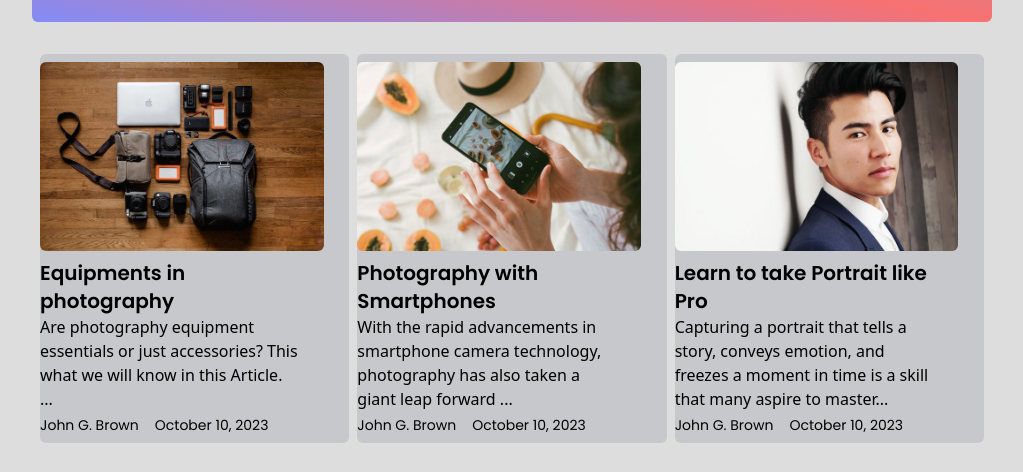
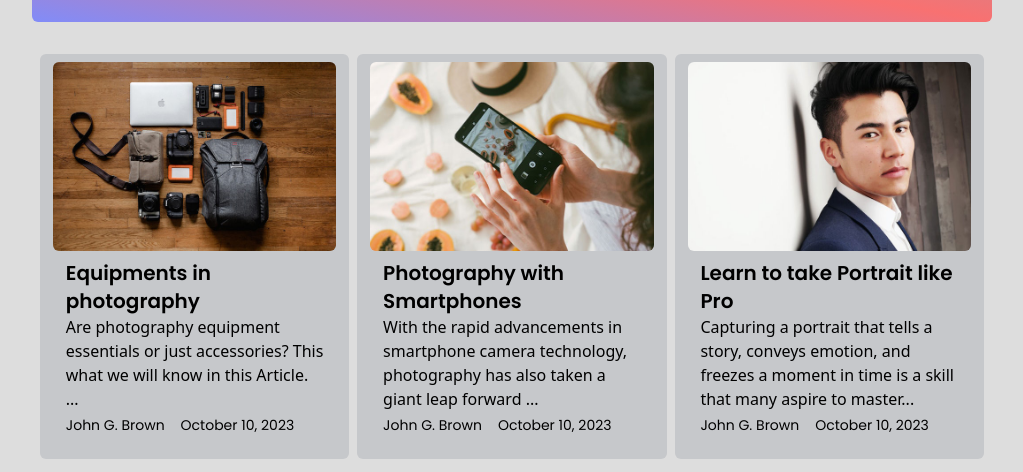
Before and after one commit to Hasanain-Jaafar/Pixelgraphy, a website: page dist/blogs.html in a window 1280 px wide. Shown: the part 254-726 px from the top of the page, without its empty margins (128-1151 px from the left). Drawn offline with Linux system fonts and the light colour scheme.

Commit message:
few update on blogs page

```diff
--- a/dist/blogs.html
+++ b/dist/blogs.html
@@ -114,7 +114,7 @@
   <main class="w-11/12 mb-4 grid grid-cols-1 gap-2 px-2 mx-auto md:grid-cols-3 lg:w-9/12">
     <!-- first Blog -->
     <a href="./Blogs/blog001.html">
-      <section class="w-full bg-gray-500/20 py-2 rounded-md flex flex-col mb-4 items-center lg:w-fit lg:items-start">
+      <section class="w-full bg-gray-500/20 h-full py-2 rounded-md flex flex-col mb-4 items-center lg:w-fit">
         <div class="w-11/12 h-[215px] flex md:h-auto">
           <img src="/dist/img/Blogs/blog001.jpg" class="object-contain rounded-md lg:object-cover " alt="">
         </div>
@@ -133,7 +133,7 @@
     <!--  -->
     <!-- Seconed Blog Start -->
     <a href="./Blogs/blog002.html">
-      <section class="w-full bg-gray-500/20 py-2 rounded-md flex flex-col mb-4 items-center  lg:w-fit lg:items-start">
+      <section class="w-full bg-gray-500/20 py-2 h-full rounded-md flex flex-col mb-4 items-center  lg:w-fit">
         <div class="w-11/12 h-[215px] flex md:h-auto">
           <img src="/dist/img/Blogs/blog002.jpg" class="object-contain rounded-md lg:object-cover" alt="">
         </div>
@@ -151,7 +151,7 @@
     <!--  -->
      <!-- Third Blog Start -->
      <a href="./Blogs/blog003.html">
-      <section class="w-full bg-gray-500/20 py-2 rounded-md flex flex-col mb-4 items-center  lg:w-fit lg:items-start">
+      <section class="w-full bg-gray-500/20 py-2 h-full rounded-md flex flex-col mb-4 items-center  lg:w-fit">
         <div class="w-11/12 h-[215px] flex md:h-auto">
           <img src="/dist/img/Blogs/blog003.jpg" class="object-contain rounded-md lg:object-cover" alt="">
         </div>
```
Also changed, not shown: dist/style.css.
